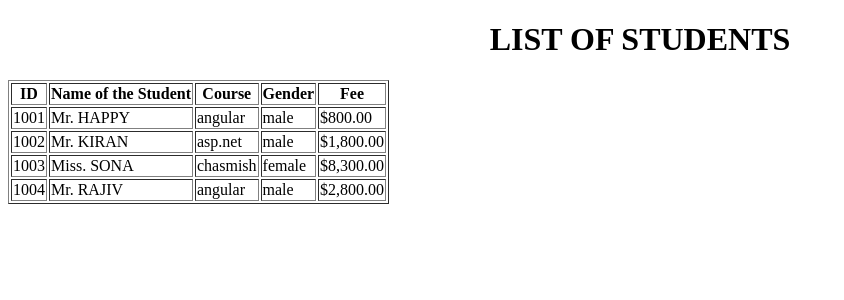
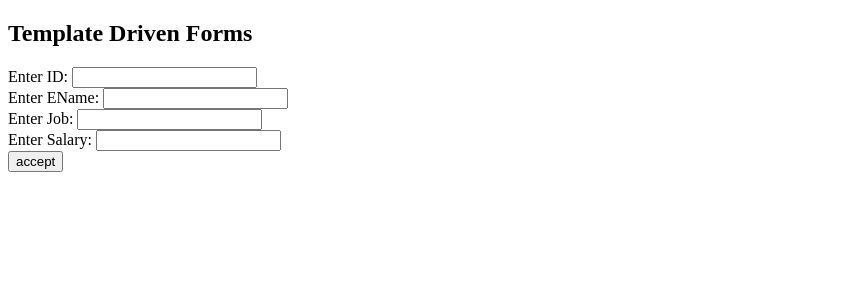
Before and after one commit to jackofalltradesprogrammer/AngularBootCamp, an Angular app: page / in a window 1280 px wide. Shown: the top 300 px of the page, without its empty margins (0-844 px from the left). Built offline with nearby package versions, Linux system fonts and the light colour scheme.

Commit message:
Day 10 - Using Template Driven Form to pass the form as an object

```diff
--- a/src/app/app.component.html
+++ b/src/app/app.component.html
@@ -1,17 +1,10 @@
-<h1>List of Students</h1>
-<table border="1">
-    <tr>
-        <th>ID</th>
-        <th>Name of the Student</th>
-        <th>Course</th>
-        <th>Gender</th>
-        <th>Fee</th>
-    </tr>
-    <tr *ngFor="let s of students">
-        <td>{{s.id}}</td>
-        <td>{{s.sname | PrefixTitle:s.gender}}</td>
-        <td>{{s.course | lowercase}}</td>
-        <td>{{s.gender | lowercase}}</td>
-        <td>{{s.fee | currency:'USD':'$'}}</td>
-    </tr>
-</table>
+<h2>Template Driven Forms</h2>
+
+<form #form1='ngForm' (ngSubmit) ='onSubmit(form1.value)'>
+    Enter ID: <input type="number" name="id" ngModel> <br>
+    Enter EName: <input type="text" name="ename" ngModel> <br>
+    Enter Job: <input type="text" name="job" ngModel> <br>
+    Enter Salary: <input type="number" name="salary" ngModel> <br>
+
+    <input type="submit" name="b1" value="accept">
+</form>
--- a/src/app/app.component.ts
+++ b/src/app/app.component.ts
@@ -1,27 +1,14 @@
 import { Component } from '@angular/core';
-// import { HelloService } from './hello.service';
+
 
 @Component({
   selector: 'app-root',
   templateUrl: './app.component.html',
   styleUrls: ['./app.component.css'],
-  // providers:[HelloService]
 })
+
 export class AppComponent {
-  students:any[];
-  constructor(){
-    this.students = [
-      {id:1001,sname:'Happy',course:'Angular',gender:'Male',fee:800},
-      {id:1002,sname:'Kiran',course:'ASP.net',gender:'Male',fee:1800},
-      {id:1003,sname:'Sona',course:'Chasmish',gender:'Female',fee:8300},
-      {id:1004,sname:'Rajiv',course:'Angular',gender:'Male',fee:2800}
-    ];
+  onSubmit(obj){
+    console.log(obj);
   }
-  // msg:string='';
-  // constructor(private _hs:HelloService){
-
-  // }
-  // getHelloMessageFromService(){
-  //   this.msg = this._hs.getHelloMessage();
-  // }
 }
```
